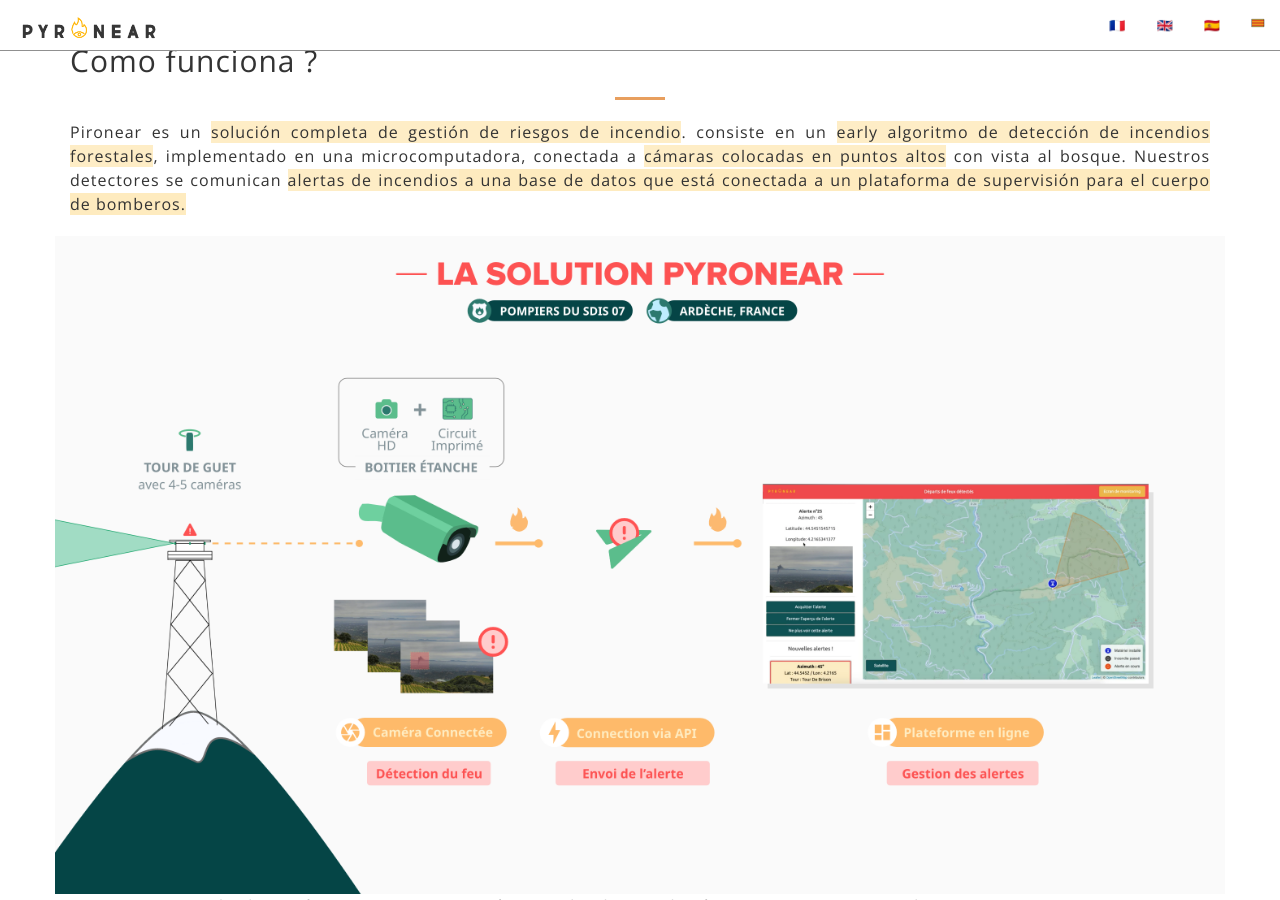
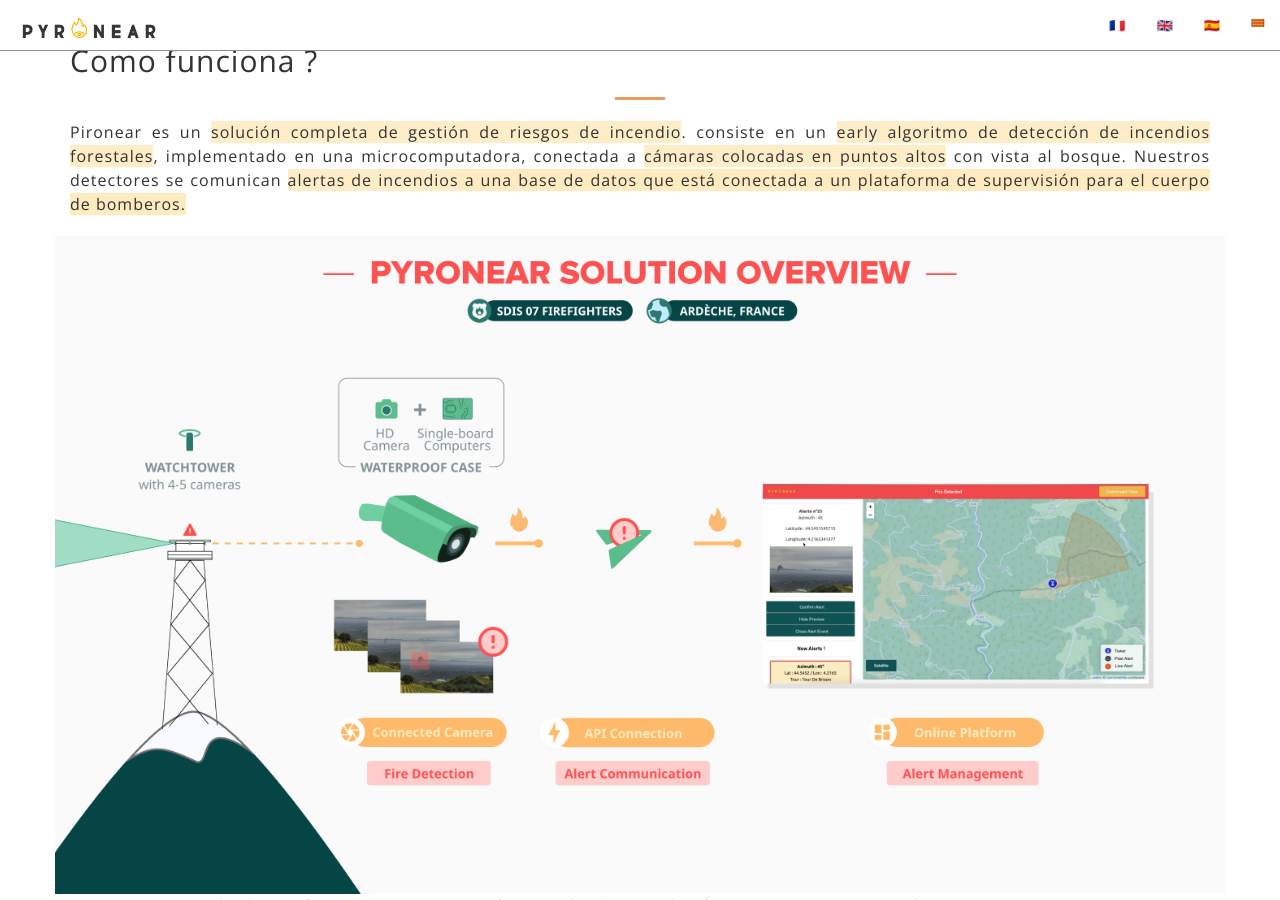
Before and after one commit to pyronear/pyronear.github.io, a Jekyll site: the page built from es/index.html, in a window 1280 px wide and 900 px high, scrolled down 2281 px. Built offline with Jekyll 4.4.1, drawn with Linux system fonts in a browser that asks for light colours.

Commit message:
ENG Diagram Default Display
Added the ref to ENG diagram for all other languages that are not french to have it as default language (while waiting for further translation)

```diff
--- a/_config.yml
+++ b/_config.yml
@@ -487,7 +487,7 @@
     steps:
       title: "Com funciona ?"
       text1: "Pyronear és un <b>solució completa de gestió del risc d'incendi</b>. Consta d'un <b>algorisme de detecció precoç d'incendis forestals</b>, implementat en un microordinador, connectat a <b>càmeres col·locades en punts alts</b> amb vistes al bosc. Els nostres detectors es comuniquen <b>alertes d'incendi<b> a una base de dades connectada a <b>plataforma de supervisió</b> per al cos de bombers."
-      image_src_1: "/img/solution.png"
+      image_src_1: "/img/ - ENG.png"
       text2: "Les nostres torres de detecció estan formades per 4/5 càmeres d'alta resolució i un micro ordinador. Capturem una imatge per càmera a intervals regulars i després l'analitzem localment mitjançant el nostre model de detecció d'incendis forestals. En cas de detecció, s'activa el mode d'alerta, totes les imatges procedents de la càmera després d'haver detectat l'incendi s'envien a la nostra base de dades a través de la nostra API, el protocol de comunicació que hem desenvolupat."
       image_src_2: "/img/model.png"
 
@@ -650,7 +650,7 @@
     steps:
       title: "Como funciona ?"
       text1: "Pironear es un <b>solución completa de gestión de riesgos de incendio</b>. consiste en un <b>early algoritmo de detección de incendios forestales</b>, implementado en una microcomputadora, conectada a <b>cámaras colocadas en puntos altos</b> con vista al bosque. Nuestros detectores se comunican <b>alertas de incendios<b> a una base de datos que está conectada a un <b>plataforma de supervisión</b> para el cuerpo de bomberos."
-      image_src_1: "/img/solution.png"
+      image_src_1: "/img/solution - ENG.png"
       text2: "Nuestras torres de detección consisten en 4/5 cámaras de alta resolución y una microcomputadora. Capturamos una imagen por cámara a intervalos regulares y luego la analizamos localmente usando nuestro modelo de detección de incendios forestales. En caso de detección, se activa el modo de alerta, todas las imágenes provenientes de la cámara que detectó el incendio se envían a nuestra base de datos a través de nuestra api, el protocolo de comunicación que hemos desarrollado."
       image_src_2: "/img/model.png"
 
```
